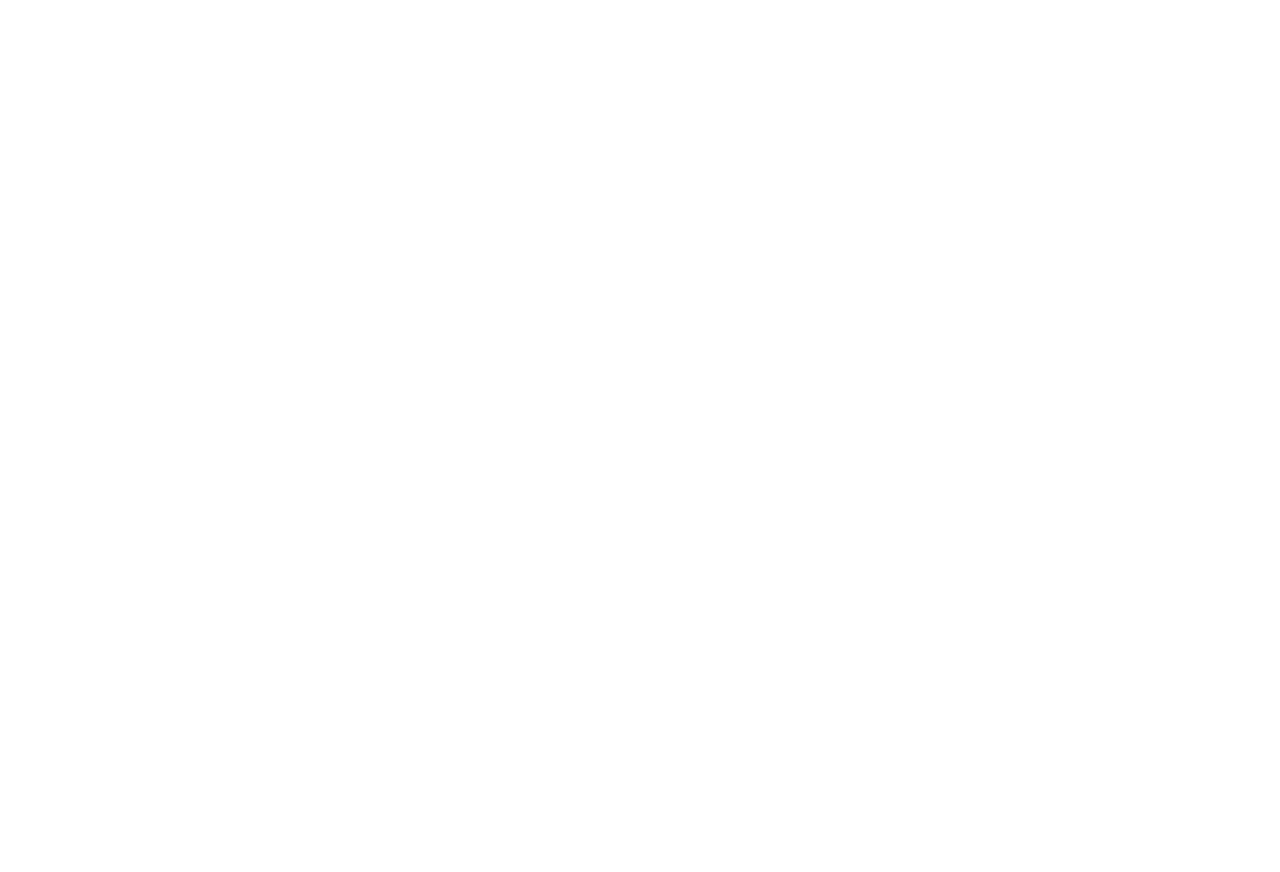
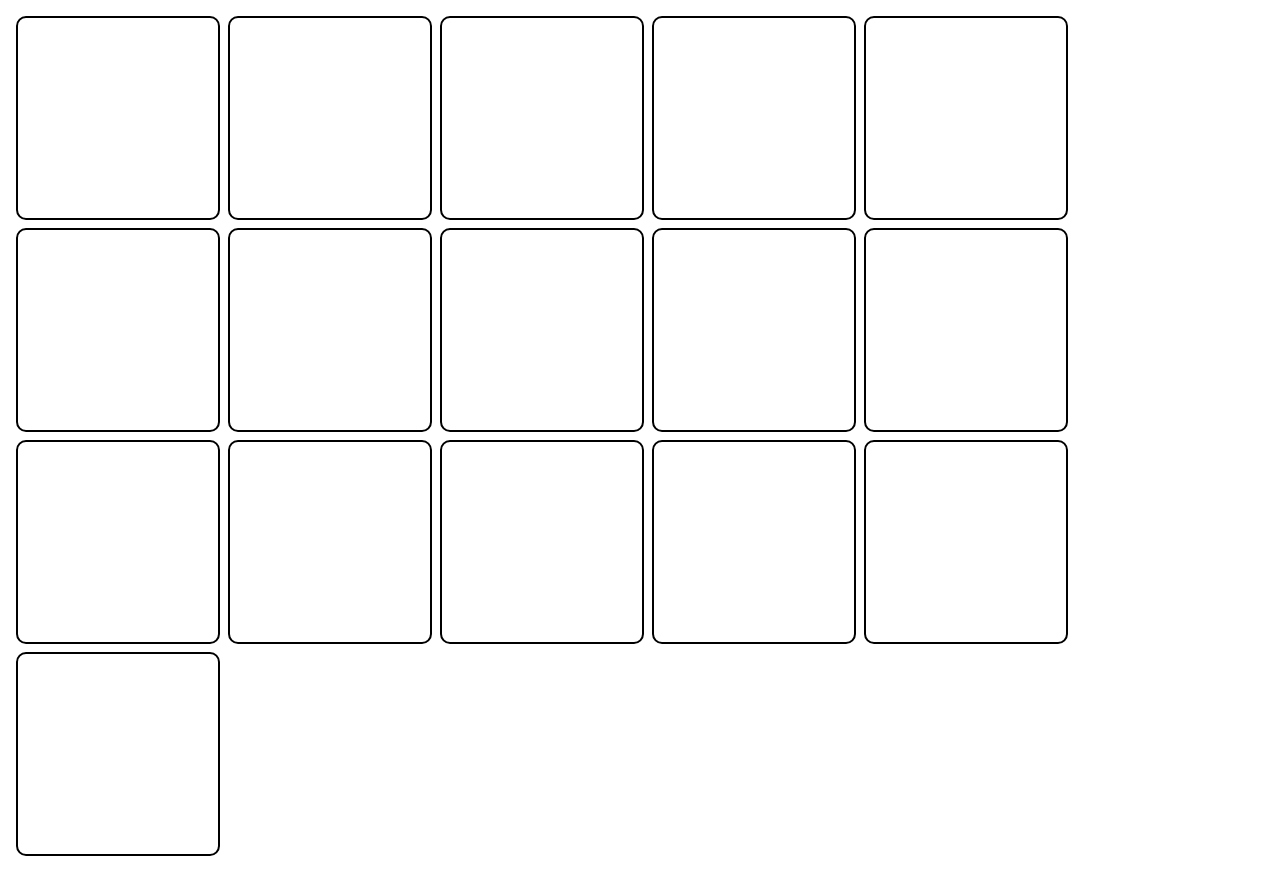
Before and after one commit to Vlad-XD/odin-etch-a-sketch, a plain HTML site: page index.html in a window 1280 px wide. Before the commit the page ends 800 px from the top, so only its background shows below. Drawn offline with Linux system fonts and the light colour scheme.

Commit message:
Add javascript functionality to add 16 square grids

```diff
--- a/script.js
+++ b/script.js
@@ -0,0 +1,14 @@
+// find our grid container div
+const flexContainer = document.querySelector(".grid-container");
+
+// use loop to create 16 grids
+for(let i = 0; i < 16; i++) {
+  let newGrid = document.createElement("div");
+  newGrid.className = "grid-square";
+  flexContainer.appendChild(newGrid);
+  print(i);
+}
+
+function print(text){
+  console.log(text);
+}
--- a/style.css
+++ b/style.css
@@ -3,4 +3,12 @@
   flex-wrap: wrap;
   align-items: center;
   gap: 8px;
+  padding: 8px;
 }
+
+.grid-square {
+  width: 200px;
+  height: 200px;
+  border: 2px black solid;
+  border-radius: 10px;
+}
```
